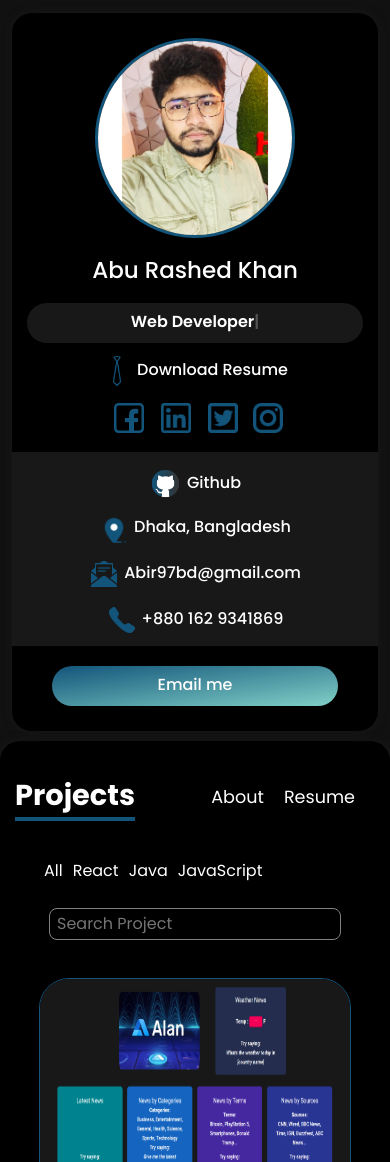
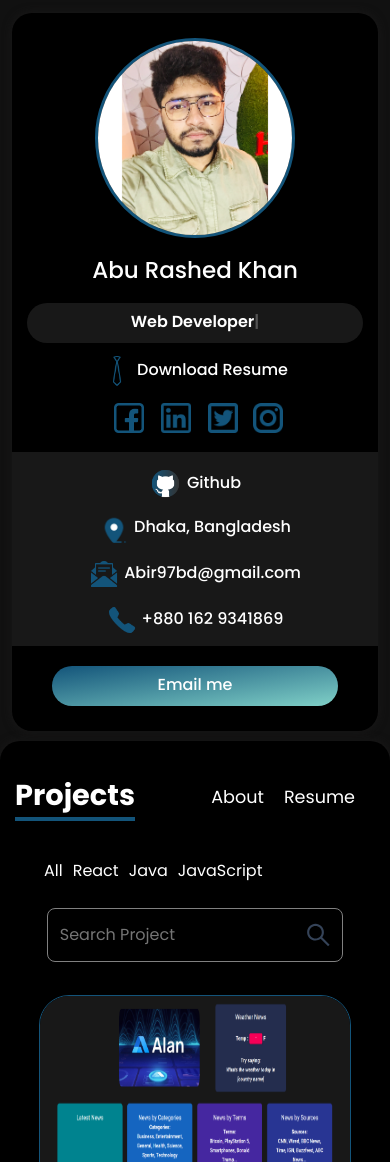
Before and after one commit to rashed-abir/abu-rashed-khan, a React (Create React App) app: page /projects in a window 390 px wide. Shown: the top 1162 px of the page. Built offline with nearby package versions, Linux system fonts and the light colour scheme.

Commit message:
first commit

```diff
--- a/package.json
+++ b/package.json
@@ -10,6 +10,7 @@
     "react": "^17.0.1",
     "react-dom": "^17.0.1",
     "react-highlight-selection": "^1.0.2",
+    "react-icons": "^4.2.0",
     "react-marker": "^1.0.1",
     "react-router-dom": "^5.2.0",
     "react-scripts": "4.0.1",
--- a/src/App.css
+++ b/src/App.css
@@ -357,23 +357,40 @@ a:hover {
   color: #13547a;
 }
 
-.projects_navbar{
+.projects_navbar {
   display: flex;
   justify-content: space-between;
   margin: auto;
   flex-wrap: wrap;
 }
 
-.project-search input{
-  outline: none;
+.project-search {
+  display: flex;
+  border: 1px solid grey;
+  border-radius: 0.5rem;
+  padding: 3px 7px;
+  width: 300px;
+}
+.search {
+  font-size: 2rem;
+  cursor: pointer;
+}
+.not-found{
+  text-align: center;
+  margin: 21% auto;
+}
+
+.project-search input {
   width: 100%;
   font-size: 1rem;
-  border: 1px solid gray;
-  border-radius: 0.5rem;
-  padding: 3px 7px;
   background: none;
   color: white;
+  border: none;
   z-index: 1;
+}
+.project-search input:focus {
+  outline: none;
+  border: none;
 }
 
 .projects_navbar-item {
@@ -413,9 +430,10 @@ a:hover {
 }
 
 @media only screen and (max-width: 768px) {
-  .project-search{
-    width: 100%;
-    margin: auto;
-    padding: 20px 10px;
+  .project-search {
+    width: 95%;
+    margin: 15px auto;
+    margin-top: 20px;
+    padding: 10px 10px;
   }
 }
--- a/src/components/Projects.js
+++ b/src/components/Projects.js
@@ -2,6 +2,7 @@ import React, { useState } from "react";
 import ProjectCard from "./ProjectCard";
 import Data from "./ProjectsData";
 import { motion } from "framer-motion";
+import { AiOutlineSearch } from "react-icons/ai";
 
 function Projects() {
   const [projects, setProjects] = useState(Data);
@@ -82,14 +83,17 @@ function Projects() {
             type="text"
             onChange={(e) => setSearch(e.target.value)}
           />
+          <AiOutlineSearch className="search" />
         </div>
       </div>
       <div className="row">
-        {handleSearch.length
-          ? handleSearch.map((project) => (
-              <ProjectCard key={project.id} project={project} />
-            ))
-          : "Not Found"}
+        {handleSearch.length ? (
+          handleSearch.map((project) => (
+            <ProjectCard key={project.id} project={project} />
+          ))
+        ) : (
+          <h4 className="not-found">" {search} " Not Found</h4>
+        )}
       </div>
     </motion.div>
   );
```
Also changed, not shown: 2 other files (tests, documents, lock files or other folders).
